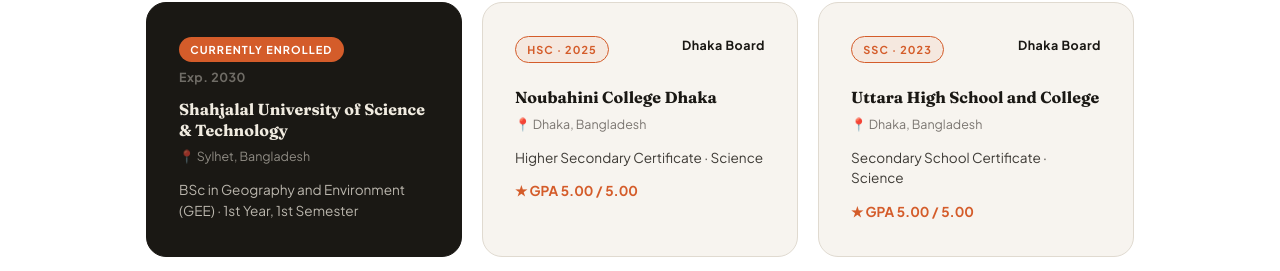
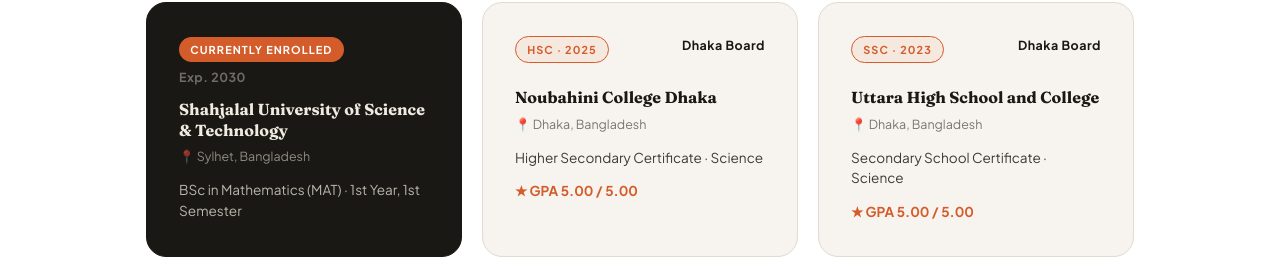
Before and after one commit to talhahossa1n/md-talha-hossain-portfolio, a website: page index.html in a window 1280 px wide. Shown: the part 4904-5175 px from the top of the page. Drawn offline with Linux system fonts and the light colour scheme.

Commit message:
change department in education section

```diff
--- a/index.html
+++ b/index.html
@@ -727,7 +727,7 @@
             </div>
             <div class="edu-loc">📍 Sylhet, Bangladesh</div>
             <div class="edu-deg">
-              BSc in Geography and Environment (GEE) · 1st Year, 1st Semester
+              BSc in Mathematics (MAT) · 1st Year, 1st Semester
             </div>
           </div>
 
```
